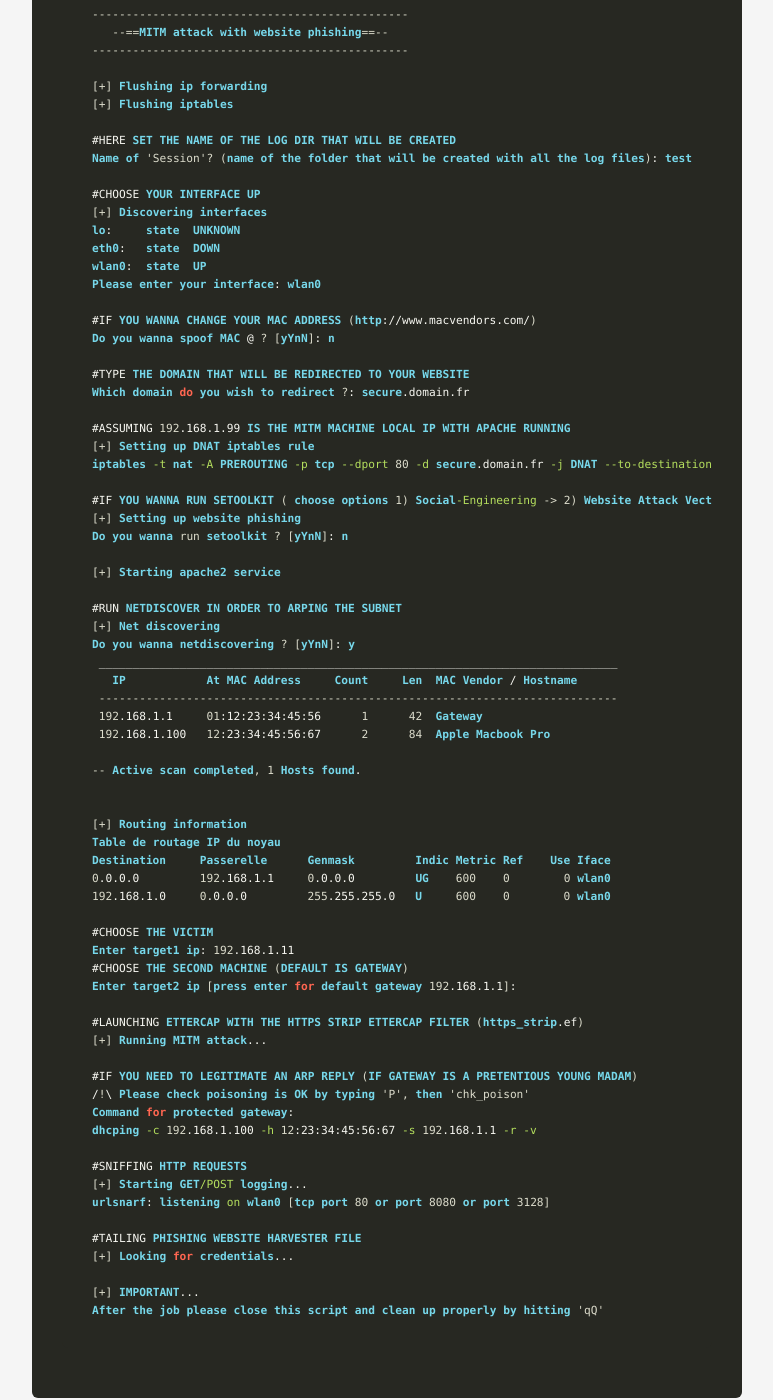
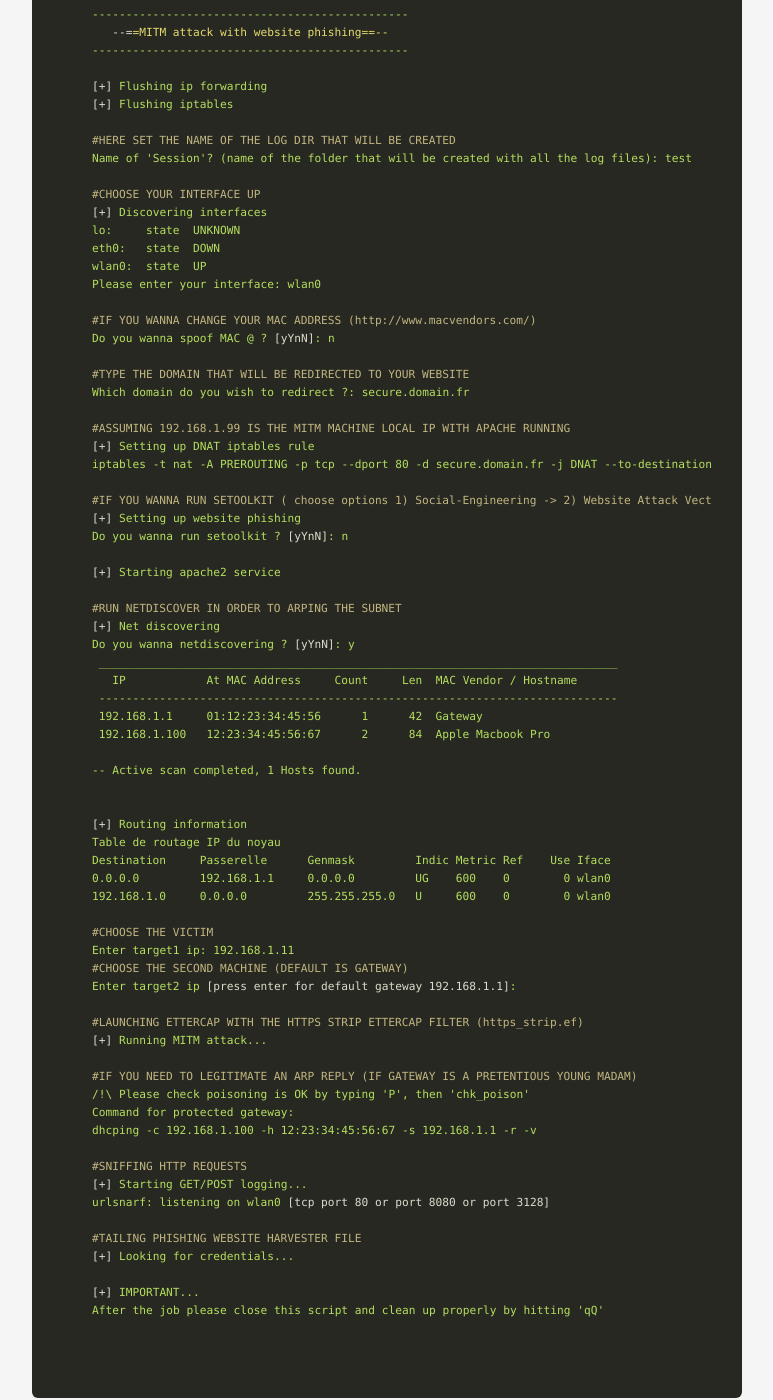
Before and after one commit to phackt/phackt.github.io, a Jekyll site: the page built from _posts/2016-09-08-mitm-phishing.markdown, in a window 1280 px wide and 1400 px high, scrolled down 1492 px. Shown: the whole window, without its empty margins (253-1026 px from the left). Built offline with Jekyll 4.4.1, drawn with Linux system fonts in a browser that asks for light colours; nearby versions of some CDN libraries; comment, search, counter and statistics services are not loaded.

Commit message:
update post mitm

````diff
--- a/_posts/2016-09-08-mitm-phishing.markdown
+++ b/_posts/2016-09-08-mitm-phishing.markdown
@@ -22,7 +22,7 @@ Le site web a été falsifié grâce à l'outil [setoolkit](https://github.com/t
 
 Mais venons-en au cas pratique concernant l'exécution du script **phishing.ksh**:
 
-```bat
+```ini
 -----------------------------------------------
    --==MITM attack with website phishing==--
 -----------------------------------------------
````
